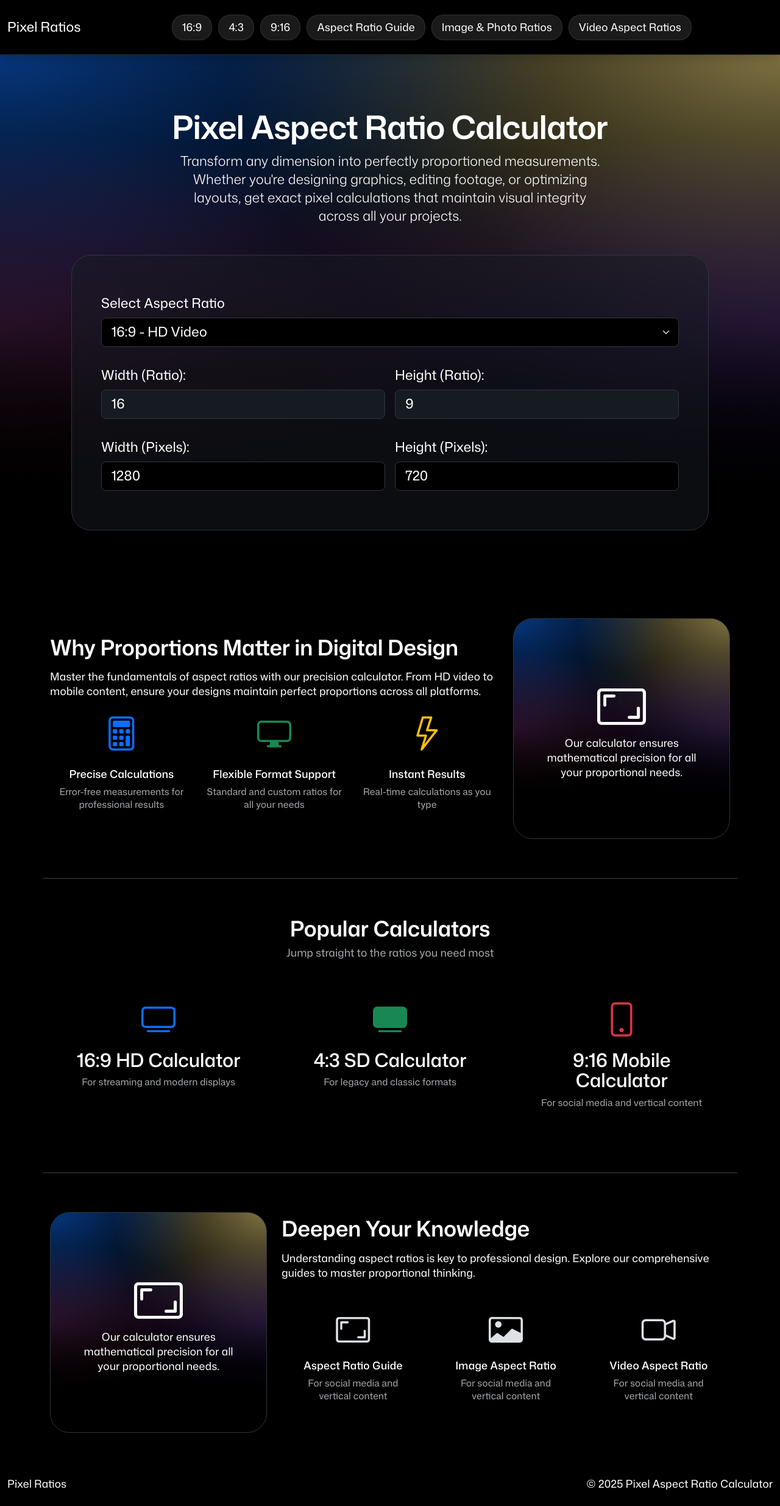
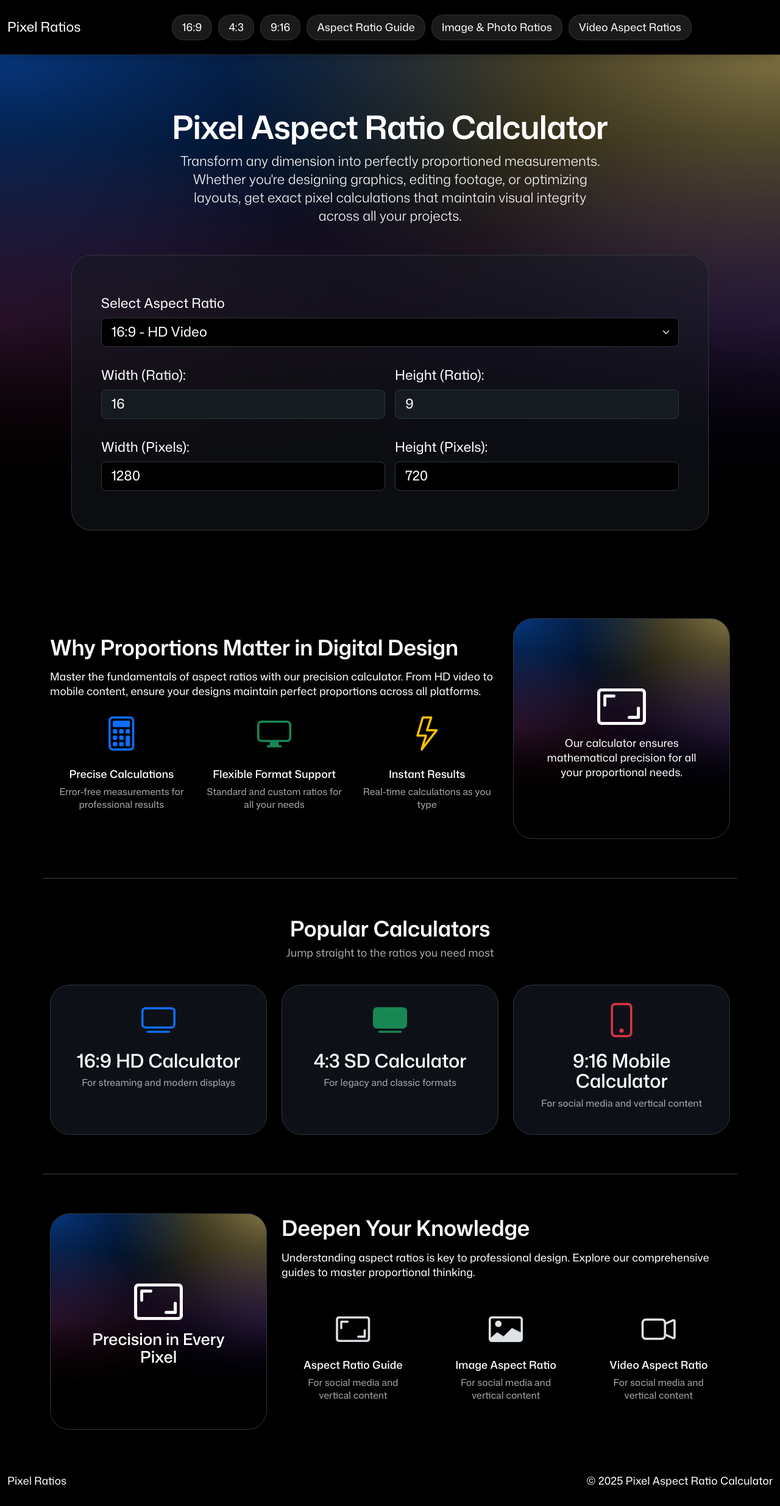
Before and after one commit to codesigns-company/aspect-ratio-calculator, a Jekyll site: the page built from src/index.html, in a window 1280 px wide. Shown: the whole page at 61% size. Built offline with Jekyll 4.4.1, drawn with Linux system fonts in a browser that asks for light colours; a script that is not in the unit is left out.

Commit message:
Minor Style Tweaks

```diff
--- a/src/_layouts/default.html
+++ b/src/_layouts/default.html
@@ -20,7 +20,6 @@
 	</div>
     <script src="{{ site.baseurl }}/assets/js/bootstrap.bundle.min.js" defer></script>
     <script src="{{ site.baseurl }}/assets/js/lenis.min.js" defer></script>
-    <script src="{{ site.baseurl }}/assets/js/scripts.js" defer></script>
     {% if page.ratio %}
     <script>
         window.initCalculatorRatio = "{{ page.ratio }}";
--- a/src/index.html
+++ b/src/index.html
@@ -65,7 +65,7 @@ scripts:
     <div class="row g-4 justify-content-center">
       <div class="col-md-4">
         <a href="{{ site.baseurl }}/16x9-calculator/" class="text-decoration-none">
-          <div class="card border-0 shadow-sm h-100 text-center p-4 hover-lift">
+          <div class="card border bg-body-tertiary rounded-5 border border-opacity-10 shadow-sm h-100 text-center p-4 hover-lift">
             <i class="bi bi-tv text-primary display-4 mb-3"></i>
             <h3>16:9 HD Calculator</h3>
             <p class="text-muted small">For streaming and modern displays</p>
@@ -74,7 +74,7 @@ scripts:
       </div>
       <div class="col-md-4">
         <a href="{{ site.baseurl }}/4x3-calculator/" class="text-decoration-none">
-          <div class="card border-0 shadow-sm h-100 text-center p-4 hover-lift">
+			<div class="card border bg-body-tertiary rounded-5 border border-opacity-10 shadow-sm h-100 text-center p-4 hover-lift">
             <i class="bi bi-tv-fill text-success display-4 mb-3"></i>
             <h3>4:3 SD Calculator</h3>
             <p class="text-muted small">For legacy and classic formats</p>
@@ -83,7 +83,7 @@ scripts:
       </div>
       <div class="col-md-4">
         <a href="{{ site.baseurl }}/9x16-calculator/" class="text-decoration-none">
-          <div class="card border-0 shadow-sm h-100 text-center p-4 hover-lift">
+		<div class="card border bg-body-tertiary rounded-5 border border-opacity-10 shadow-sm h-100 text-center p-4 hover-lift">
             <i class="bi bi-phone text-danger display-4 mb-3"></i>
             <h3>9:16 Mobile Calculator</h3>
             <p class="text-muted small">For social media and vertical content</p>
@@ -100,11 +100,11 @@ scripts:
 	<div class="container">
 		<div class="row align-items-center">
 
-			<div class="col-lg-4">
+			<div class="col-lg-4 mb-5 mb-lg-0">
 				<div class="gradient border rounded-5 p-5 text-center">
 					<div class="py-5">
 						<i class="bi bi-aspect-ratio display-1 mb-3"></i>
-						<p class="mb-0">Our calculator ensures mathematical precision for all your proportional needs.</p>
+						<h3 class="h4">Precision in Every Pixel</h2>
 					</div>
 				</div>
 			</div>
--- a/src/pages/aspect-ratio/index.html
+++ b/src/pages/aspect-ratio/index.html
@@ -22,7 +22,7 @@ permalink: /aspect-ratio/
             <div class="card rounded-5 border gradient-cool text-body-emphasis my-5">
                 <div class="card-body p-5">
                     <div class="text-center my-4">
-                        <img src="/assets/images/aspect-ratio-comparison.svg" alt="Common Aspect Ratios Comparison" class="img-fluid rounded shadow" style="max-width: 600px;" fetchpriority="high">
+                        <img src="/assets/images/aspect-ratio-comparison.svg" alt="Common Aspect Ratios Comparison" class="img-fluid rounded shadow" fetchpriority="high">
                         <p class="mt-3">Visual comparison of popular aspect ratios and their typical uses</p>
                     </div>
                 </div>
--- a/src/pages/image-aspect-ratio/index.html
+++ b/src/pages/image-aspect-ratio/index.html
@@ -23,7 +23,7 @@ banner-gradient: cool
             <div class="card rounded-5 border gradient text-body-emphasis my-5">
                 <div class="card-body p-5">
                     <div class="text-center my-4">
-                        <img src="/assets/images/image-aspect-ratios.svg" alt="Image Aspect Ratios Guide" class="img-fluid rounded shadow" style="max-width: 500px;" fetchpriority="high">
+                        <img src="/assets/images/image-aspect-ratios.svg" alt="Image Aspect Ratios Guide" class="img-fluid rounded shadow" fetchpriority="high">
                         <p class="mt-3">Common image aspect ratios for photography and social media</p>
                     </div>
                 </div>
--- a/src/pages/video-aspect-ratio/index.html
+++ b/src/pages/video-aspect-ratio/index.html
@@ -22,7 +22,7 @@ permalink: /video-aspect-ratio/
             <div class="card rounded-5 border gradient-cool text-body-emphasis my-5">
                 <div class="card-body p-5">
                     <div class="text-center my-4">
-                        <img src="/assets/images/video-aspect-ratios.svg" alt="Video Aspect Ratios Guide" class="img-fluid rounded shadow" style="max-width: 500px;" fetchpriority="high">
+                        <img src="/assets/images/video-aspect-ratios.svg" alt="Video Aspect Ratios Guide" class="img-fluid rounded shadow" fetchpriority="high">
                         <p class="mt-3">Video aspect ratios organized by content type and platform</p>
                     </div>
                 </div>
```
Also changed, not shown: src/assets/css/main.css.
